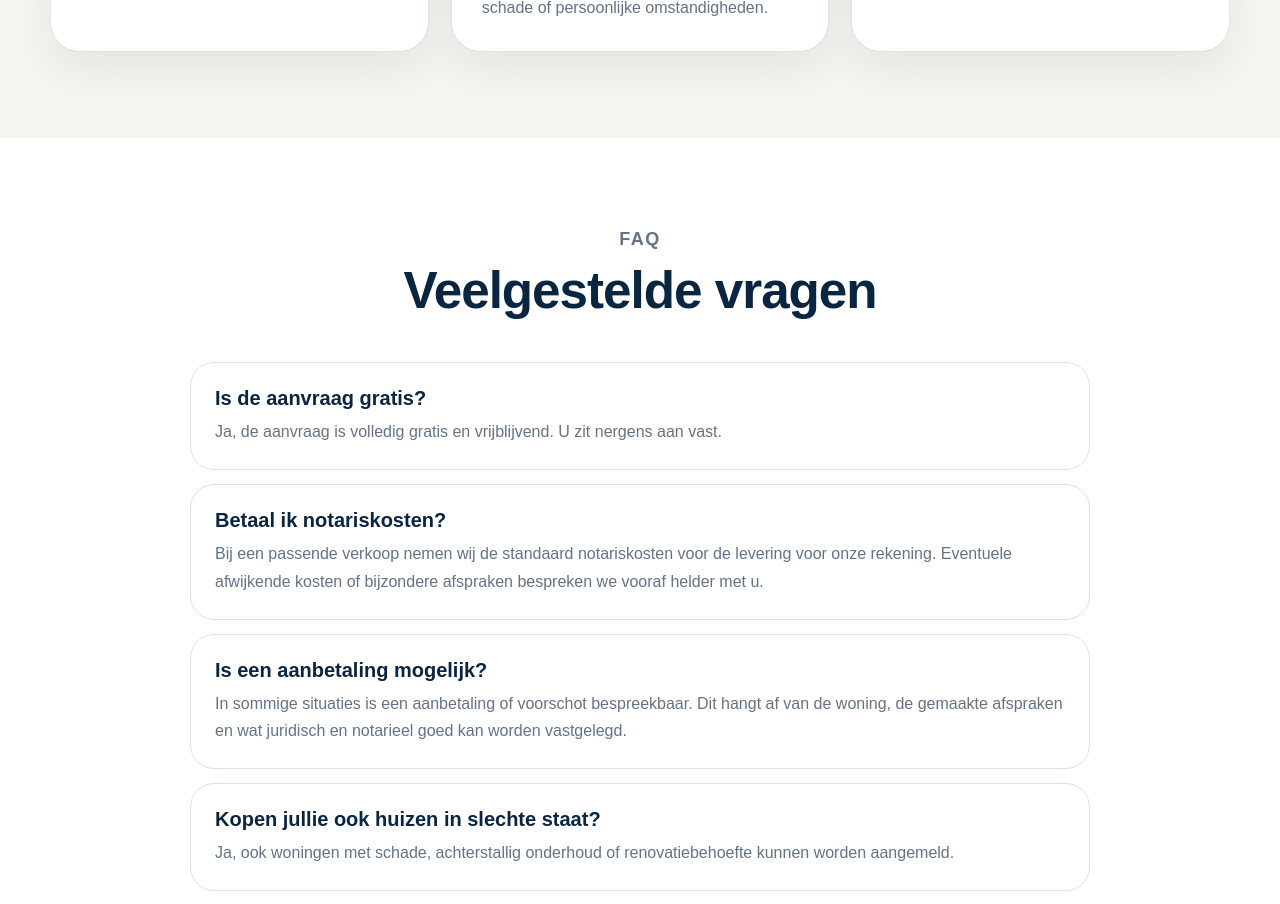
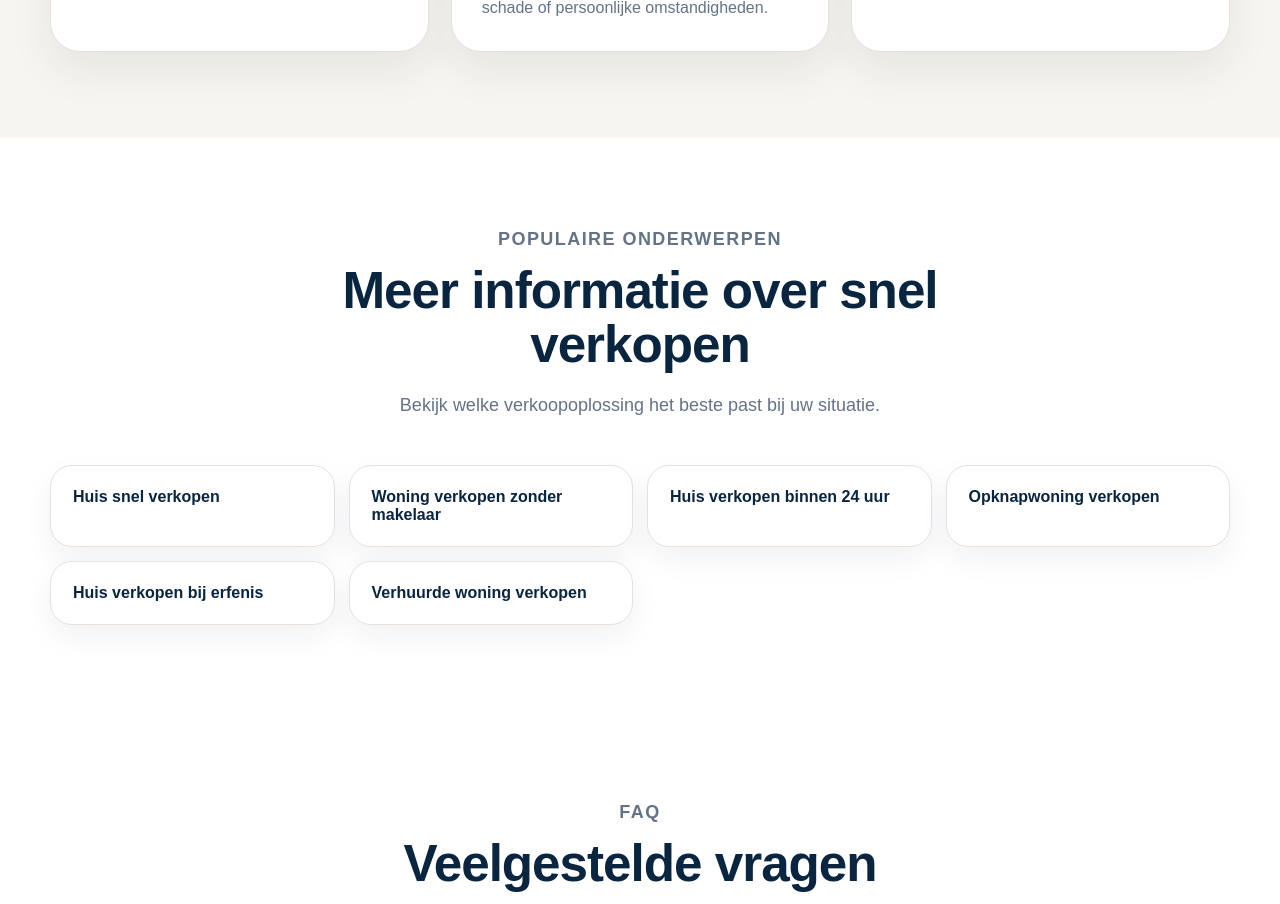
Before and after one commit to vastgoeddirectnl/verkoopjehuisdirect, a Next.js app: page / in a window 1280 px wide. Shown: the part 4760-5664 px from the top of the page. Built offline with nearby package versions, Linux system fonts and the light colour scheme.

Commit message:
Update page.jsx

```diff
--- a/app/page.jsx
+++ b/app/page.jsx
@@ -468,6 +468,25 @@ export default function VerkoopJeHuisDirect() {
         </div>
       </section>
 
+      <section className="section section-white">
+        <div className="container">
+          <div className="section-head">
+            <p className="eyebrow">Populaire onderwerpen</p>
+            <h2>Meer informatie over snel verkopen</h2>
+            <p>Bekijk welke verkoopoplossing het beste past bij uw situatie.</p>
+          </div>
+
+          <div className="scenario-grid">
+            <a className="scenario" href="/huis-snel-verkopen">Huis snel verkopen</a>
+            <a className="scenario" href="/woning-verkopen-zonder-makelaar">Woning verkopen zonder makelaar</a>
+            <a className="scenario" href="/huis-verkopen-binnen-24-uur">Huis verkopen binnen 24 uur</a>
+            <a className="scenario" href="/opknapwoning-verkopen">Opknapwoning verkopen</a>
+            <a className="scenario" href="/huis-verkopen-bij-erfenis">Huis verkopen bij erfenis</a>
+            <a className="scenario" href="/verhuurde-woning-verkopen">Verhuurde woning verkopen</a>
+          </div>
+        </div>
+      </section>
+
       <section id="faq" className="section section-white">
         <div className="container">
           <div className="section-head">
```
